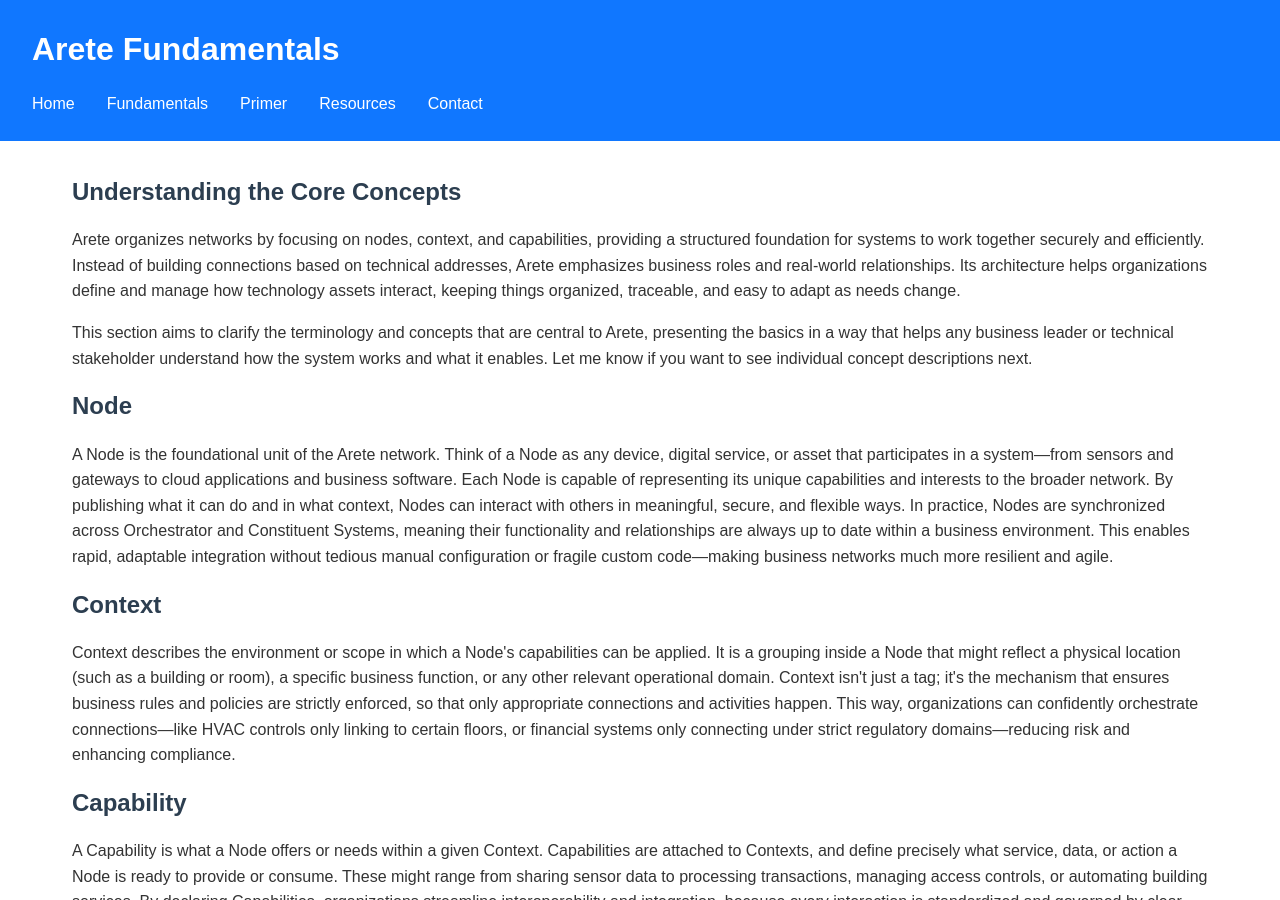
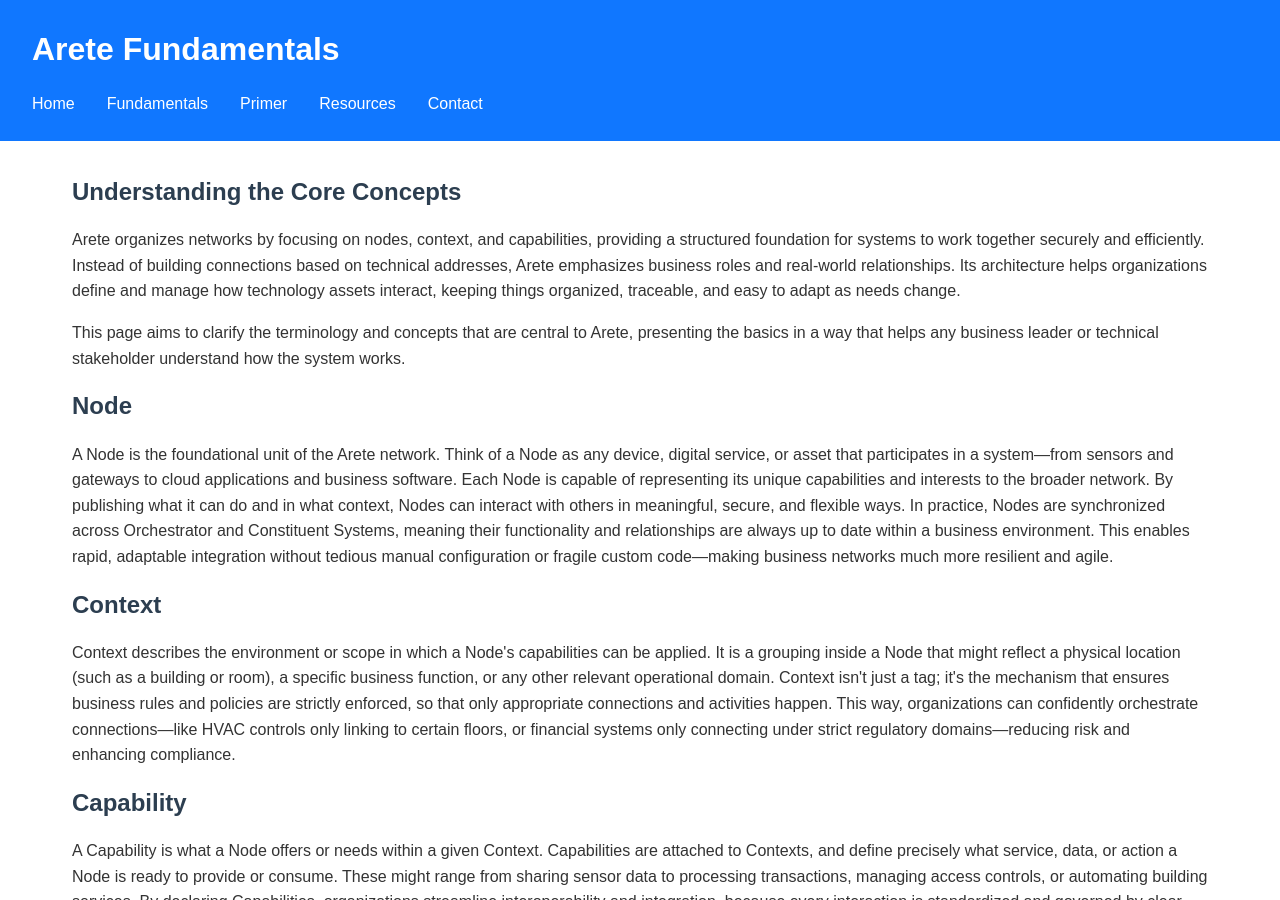
Before and after one commit to project-arete/website, a Jekyll site: the page fundamentals.html, which Jekyll copies as it is, in a window 1280 px wide and 900 px high. Built offline with Jekyll 4.4.1, drawn with Linux system fonts in a browser that asks for light colours.

Commit message:
Update fundamentals.html

```diff
--- a/fundamentals.html
+++ b/fundamentals.html
@@ -24,7 +24,7 @@
     <section>
       <h2>Understanding the Core Concepts</h2>
       <p>Arete organizes networks by focusing on nodes, context, and capabilities, providing a structured foundation for systems to work together securely and efficiently. Instead of building connections based on technical addresses, Arete emphasizes business roles and real-world relationships. Its architecture helps organizations define and manage how technology assets interact, keeping things organized, traceable, and easy to adapt as needs change.</p>
-      <p>This section aims to clarify the terminology and concepts that are central to Arete, presenting the basics in a way that helps any business leader or technical stakeholder understand how the system works and what it enables. Let me know if you want to see individual concept descriptions next.</p>
+      <p>This page aims to clarify the terminology and concepts that are central to Arete, presenting the basics in a way that helps any business leader or technical stakeholder understand how the system works.</p>
     </section>
 
     <section>
```
